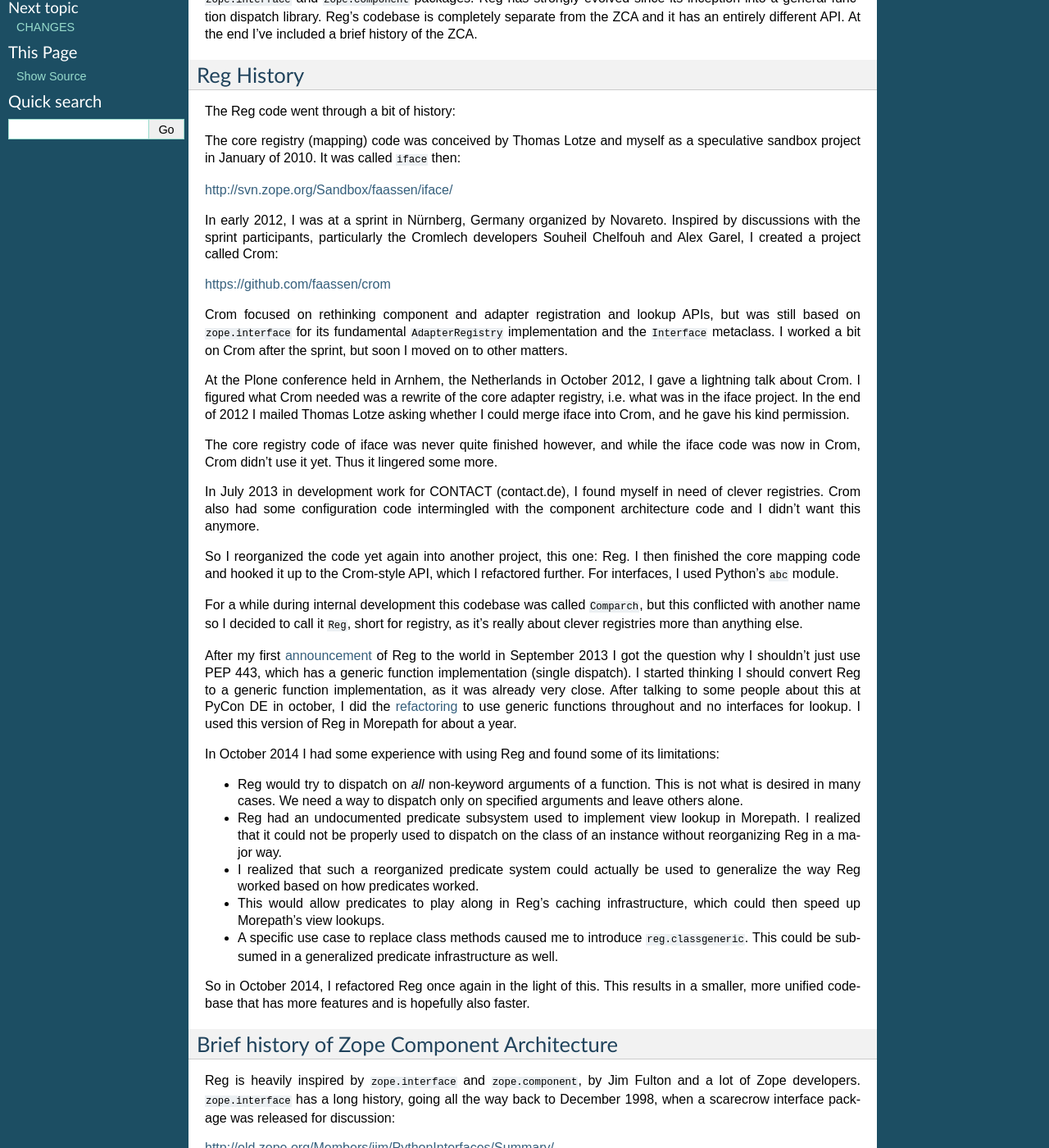
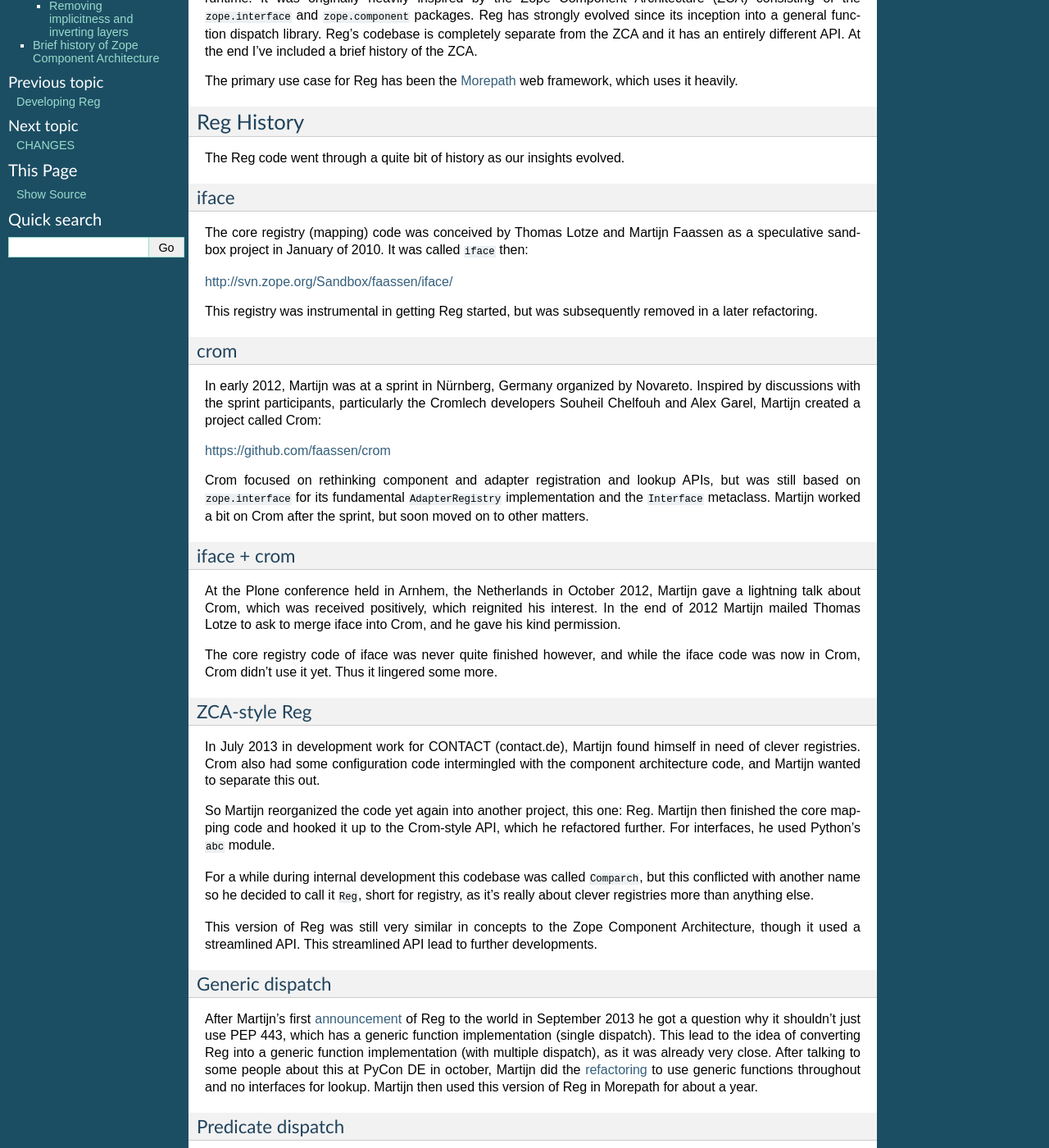
Before and after one commit to morepath/reg, a Sphinx documentation site: the page built from doc/history.rst, in a window 1280 px wide and 1400 px high, scrolled down 203 px. Shown: the whole window at 82% size. Built offline with Sphinx 7.4.7, drawn with Linux system fonts in a browser that asks for light colours; some of the changed text lies outside the part shown.

Commit message:
Update the history.

```diff
--- a/doc/history.rst
+++ b/doc/history.rst
@@ -1,95 +1,131 @@
 History of Reg
 ==============
 
-Reg was written by me, Martijn Faassen. The core mapping code was
+Reg was written by Martijn Faassen. The core mapping code was
 originally co-authored by Thomas Lotze, though this has since been
-subsumed into the generalized predicate architecture.
+subsumed into the generalized predicate architecture. After a few
+years of use, Stefano Taschini initiated a large refactoring and API
+redesign.
 
-Reg is a generic dispatch implementation for Python, with support for
-multiple dispatch registries in the same runtime. It was originally
-heavily inspired by the Zope Component Architecture (ZCA) consisting
-of the ``zope.interface`` and ``zope.component`` packages. Reg has
-strongly evolved since its inception into a general function dispatch
-library. Reg's codebase is completely separate from the ZCA and it has
-an entirely different API. At the end I've included a brief history of
-the ZCA.
+Reg is a predicate dispatch implementation for Python, with support
+for multiple dispatch registries in the same runtime. It was
+originally heavily inspired by the Zope Component Architecture (ZCA)
+consisting of the ``zope.interface`` and ``zope.component``
+packages. Reg has strongly evolved since its inception into a general
+function dispatch library. Reg's codebase is completely separate from
+the ZCA and it has an entirely different API. At the end I've included
+a brief history of the ZCA.
+
+The primary use case for Reg has been the Morepath_ web framework,
+which uses it heavily.
+
+.. _Morepath: http://morepath.readthedocs.io
 
 Reg History
 -----------
 
-The Reg code went through a bit of history:
+The Reg code went through a quite bit of history as our insights
+evolved.
+
+iface
+~~~~~
 
 The core registry (mapping) code was conceived by Thomas Lotze and
-myself as a speculative sandbox project in January of 2010. It was
-called ``iface`` then:
+Martijn Faassen as a speculative sandbox project in January
+of 2010. It was called ``iface`` then:
 
 http://svn.zope.org/Sandbox/faassen/iface/
 
-In early 2012, I was at a sprint in Nürnberg, Germany organized by
-Novareto. Inspired by discussions with the sprint participants,
+This registry was instrumental in getting Reg started, but was
+subsequently removed in a later refactoring.
+
+crom
+~~~~
+
+In early 2012, Martijn was at a sprint in Nürnberg, Germany organized
+by Novareto. Inspired by discussions with the sprint participants,
 particularly the Cromlech developers Souheil Chelfouh and Alex Garel,
-I created a project called Crom:
+Martijn created a project called Crom:
 
 https://github.com/faassen/crom
 
 Crom focused on rethinking component and adapter registration and
 lookup APIs, but was still based on ``zope.interface`` for its
 fundamental ``AdapterRegistry`` implementation and the ``Interface``
-metaclass. I worked a bit on Crom after the sprint, but soon I moved
-on to other matters.
+metaclass. Martijn worked a bit on Crom after the sprint, but soon
+moved on to other matters.
+
+iface + crom
+~~~~~~~~~~~~
 
 At the Plone conference held in Arnhem, the Netherlands in October
-2012, I gave a lightning talk about Crom. I figured what Crom needed
-was a rewrite of the core adapter registry, i.e. what was in the iface
-project. In the end of 2012 I mailed Thomas Lotze asking whether I
-could merge iface into Crom, and he gave his kind permission.
+2012, Martijn gave a lightning talk about Crom, which was received
+positively, which reignited his interest. In the end of 2012 Martijn
+mailed Thomas Lotze to ask to merge iface into Crom, and he gave his
+kind permission.
 
 The core registry code of iface was never quite finished however, and
 while the iface code was now in Crom, Crom didn't use it yet. Thus it
 lingered some more.
 
-In July 2013 in development work for CONTACT (contact.de), I found
-myself in need of clever registries. Crom also had some configuration
-code intermingled with the component architecture code and I didn't
-want this anymore.
+ZCA-style Reg
+~~~~~~~~~~~~~
 
-So I reorganized the code yet again into another project, this one:
-Reg. I then finished the core mapping code and hooked it up to the
-Crom-style API, which I refactored further. For interfaces, I used
-Python's ``abc`` module.
+In July 2013 in development work for CONTACT (contact.de), Martijn
+found himself in need of clever registries. Crom also had some
+configuration code intermingled with the component architecture code,
+and Martijn wanted to separate this out.
+
+So Martijn reorganized the code yet again into another project, this
+one: Reg. Martijn then finished the core mapping code and hooked it up
+to the Crom-style API, which he refactored further. For interfaces, he
+used Python's ``abc`` module.
 
 For a while during internal development this codebase was called
-``Comparch``, but this conflicted with another name so I decided to
+``Comparch``, but this conflicted with another name so he decided to
 call it ``Reg``, short for registry, as it's really about clever
 registries more than anything else.
 
-After my first announcement_ of Reg to the world in September 2013 I
-got the question why I shouldn't just use PEP 443, which has a generic
-function implementation (single dispatch). I started thinking I should
-convert Reg to a generic function implementation, as it was already
-very close. After talking to some people about this at PyCon DE in
-october, I did the refactoring_ to use generic functions throughout
-and no interfaces for lookup. I used this version of Reg in Morepath
-for about a year.
+This version of Reg was still very similar in concepts to the Zope
+Component Architecture, though it used a streamlined API. This
+streamlined API lead to further developments.
+
+Generic dispatch
+~~~~~~~~~~~~~~~~
+
+After Martijn's first announcement_ of Reg to the world in September
+2013 he got a question why it shouldn't just use PEP 443, which has a
+generic function implementation (single dispatch). This lead to the
+idea of converting Reg into a generic function implementation (with
+multiple dispatch), as it was already very close. After talking to
+some people about this at PyCon DE in october, Martijn did the
+refactoring_ to use generic functions throughout and no interfaces for
+lookup. Martijn then used this version of Reg in Morepath for about a
+year.
 
 .. _announcement: http://blog.startifact.com/posts/reg-component-architecture-reimagined.html
 
 .. _refactoring: http://blog.startifact.com/posts/reg-now-with-more-generic.html
 
-In October 2014 I had some experience with using Reg and found some of
-its limitations:
+Predicate dispatch
+~~~~~~~~~~~~~~~~~~
+
+In October 2014 Martijn had some experience with using Reg and found
+some of its limitations:
 
 * Reg would try to dispatch on *all* non-keyword arguments of a function.
   This is not what is desired in many cases. We need a way to dispatch only
   on specified arguments and leave others alone.
 
 * Reg had an undocumented predicate subsystem used to implement view
-  lookup in Morepath. I realized that it could not be properly used to
-  dispatch on the class of an instance without reorganizing Reg in a
-  major way.
+  lookup in Morepath. A new requirement lead to the requirement to
+  dispatch on the class of an instance, and while Reg's generic
+  dispatch system could do it, the predicate subsystem could
+  not. Enabling this required a major reorganization of Reg.
 
-* I realized that such a reorganized predicate system could actually
-  be used to generalize the way Reg worked based on how predicates worked.
+* Martijn realized that such a reorganized predicate system could
+  actually be used to generalize the way Reg worked based on how
+  predicates worked.
 
 * This would allow predicates to play along in Reg's caching
   infrastructure, which could then speed up Morepath's view lookups.
@@ -98,17 +134,50 @@
   ``reg.classgeneric``. This could be subsumed in a generalized
   predicate infrastructure as well.
 
-So in October 2014, I refactored Reg once again in the light of
-this. This results in a smaller, more unified codebase that has more
-features and is hopefully also faster.
+So in October 2014, Martijn refactored Reg once again in the light of
+this, generalizing the generic dispatch further to `predicate
+dispatch`_, and replacing the iface-based registry. This refactoring
+resulted in a smaller, more unified codebase that has more features
+and was also faster.
+
+.. _`predicate dispatch`: https://en.wikipedia.org/wiki/Predicate_dispatch
+
+Removing implicitness and inverting layers
+~~~~~~~~~~~~~~~~~~~~~~~~~~~~~~~~~~~~~~~~~~
+
+Reg used an implicit ``lookup`` system to find the current registry to
+use for dispatch. This allows Morepath to compose larger applications
+out of smaller registries, each with their own dispatch context. As an
+alternative to the implicit system, you could also pass in a custom
+``lookup`` argument to the function to indicate the current registry.
+
+In 2016 Stefano Taschini started pushing on Morepath's use of dispatch
+functions and their implicit nature. Subsequent discussions with
+Martijn led to the insight that if we approached dispatch functions as
+dispatch *methods* on a context class (the Morepath application), we
+could get rid of the implicit behavior altogether, while gaining
+performance as we'd use Python's method mechanism.
+
+In continuing discussions, Stefano also suggested that there was no
+need for Reg in cases where the dispatch behavior of Reg was not
+needed. This led to the insight that this non-dispatch behavior could
+be installed as methods directly on the context class.
+
+Stefano also proposed that Reg could be internally simplified if we
+made the multiple registry behavior less central to the
+implementation, and let each dispatch function maintain its own
+registry. Stefano and Martijn then worked on an implementation where
+the dispatch method behavior is layered on top of a simpler dispatch
+function layer.
 
 Brief history of Zope Component Architecture
 --------------------------------------------
 
 Reg is heavily inspired by ``zope.interface`` and ``zope.component``,
-by Jim Fulton and a lot of Zope developers. ``zope.interface`` has a
-long history, going all the way back to December 1998, when a
-scarecrow interface package was released for discussion:
+by Jim Fulton and a lot of Zope developers, though Reg has undergone a
+significant evolution since then. ``zope.interface`` has a long
+history, going all the way back to December 1998, when a scarecrow
+interface package was released for discussion:
 
 http://old.zope.org/Members/jim/PythonInterfaces/Summary/
 
```
